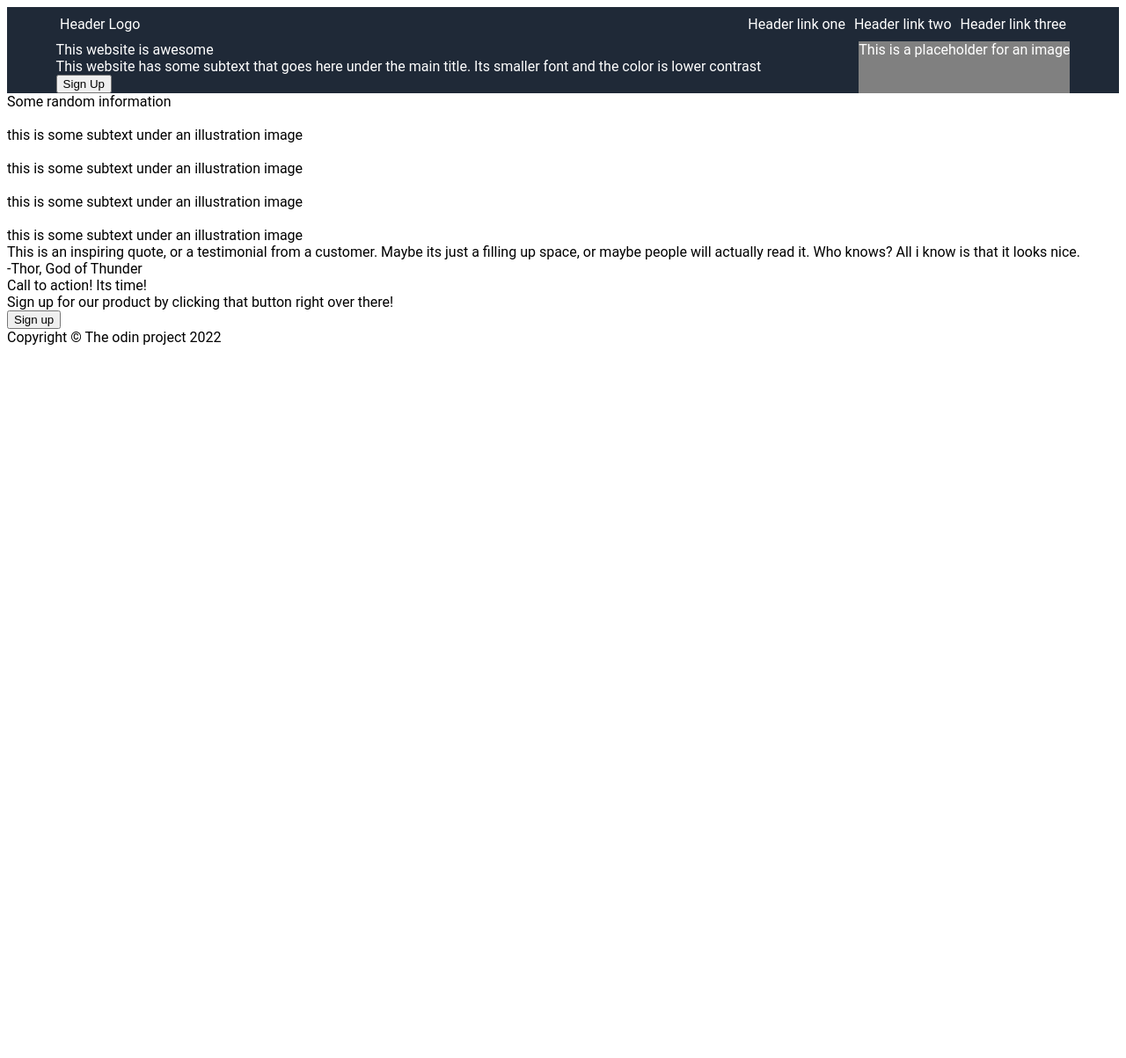
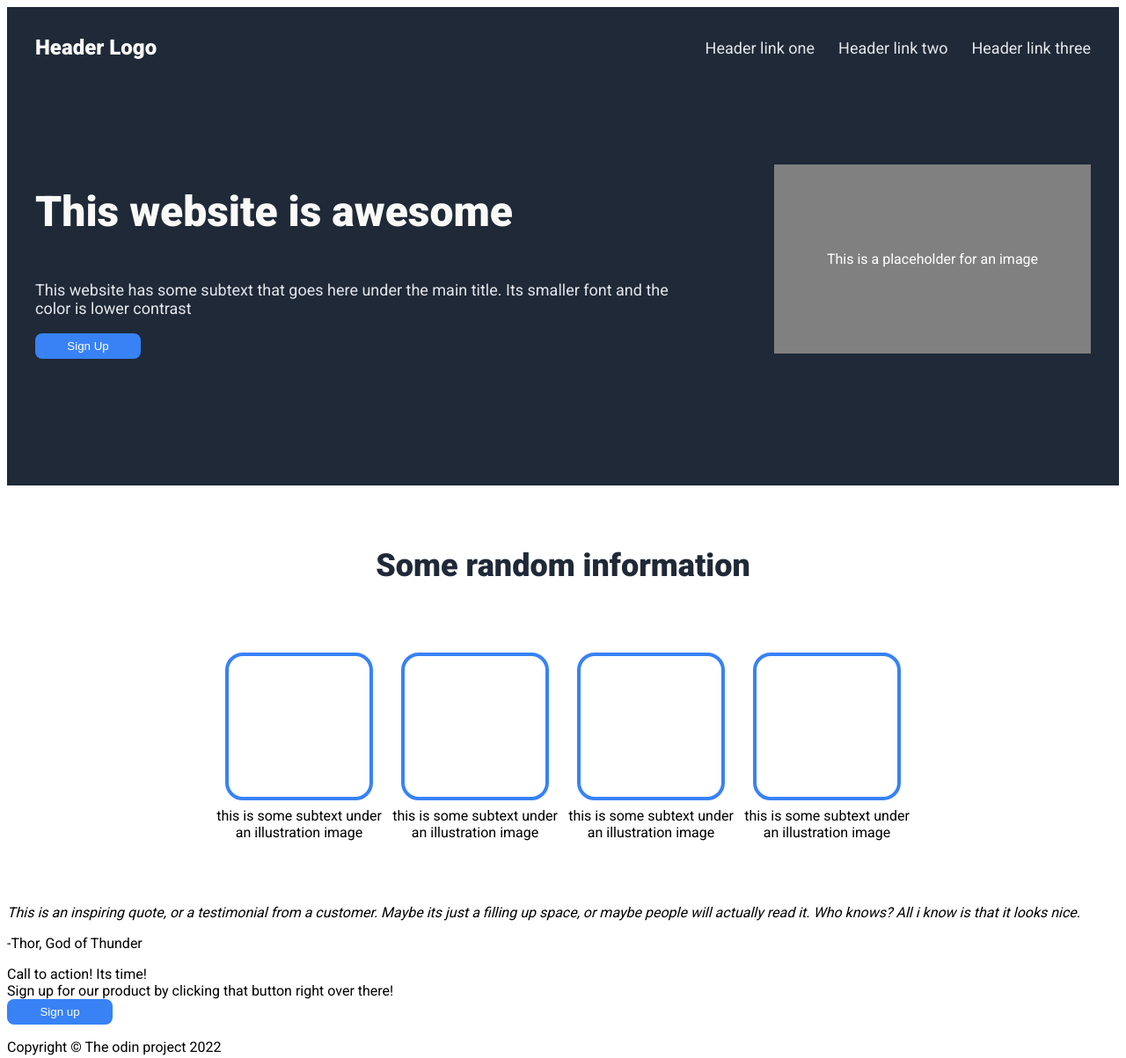
Before and after one commit to SantiagoTorricella/Landing-page, a plain HTML site: page index.html in a window 1280 px wide. Shown: the whole page at 88% size. Before the commit the page ends 800 px from the top, so only its background shows below. Drawn offline with Linux system fonts and the light colour scheme.

Commit message:
Header casi terminad, mas final del centro

```diff
--- a/index.html
+++ b/index.html
@@ -1,78 +1,80 @@
 <!DOCTYPE html>
 <html lang="en">
-
   <head>
     <meta charset="UTF-8" />
     <meta http-equiv="X-UA-Compatible" content="IE=edge" />
     <meta name="viewport" content="width=device-width, initial-scale=1.0" />
     <title>Landing Page</title>
-    <link rel="stylesheet" href="./style.css">
+    <link rel="stylesheet" href="./style.css" />
   </head>
 
   <body>
-
     <div class="header">
       <div class="header-arriba">
-            <div class="header-izq">Header Logo</div>
-            <div class="header-der">
-                <div>Header link one</div>
-                <div>Header link two</div>
-                <div>Header link three</div>
+        <div class="arriba-izq">Header Logo</div>
+        <div class="arriba-der">
+          <a href="#">Header link one</a>
+          <a href="#">Header link two</a>
+          <a href="#">Header link three</a>
         </div>
       </div>
-        <div class="centro-header">
-            <div class="centro-izq">
-                <div>This website is awesome</div>
-                <div>
+
+      <div class="Bienvenida">
+        <div class="Bienvenida-izq">
+          <h1 id="titulo">This website is awesome</h1>
+          <p id="secundario">
             This website has some subtext that goes here under the main title.
             Its smaller font and the color is lower contrast
-                </div>
+          </p>
           <button>Sign Up</button>
         </div>
-            <div class="centro-der">This is a placeholder for an image</div>
+        <div class="Bienvenida-der">This is a placeholder for an image</div>
       </div>
     </div>
 
     <div class="medio-up">
-        <div class="titulo-medio">Some random information</div>
+      <h2>Some random information</h2>
       <div class="diapos">
         <div class="modulo">
-                <img></img>
+          <div class="cuadrado"></div>
           <div>this is some subtext under an illustration image</div>
         </div>
         <div class="modulo">
-                <img></img>
+          <div class="cuadrado"></div>
           <div>this is some subtext under an illustration image</div>
         </div>
         <div class="modulo">
-                <img></img>
+          <div class="cuadrado"></div>
           <div>this is some subtext under an illustration image</div>
         </div>
         <div class="modulo">
-                <img></img>
+          <div class="cuadrado"></div>
           <div>this is some subtext under an illustration image</div>
         </div>
       </div>
     </div>
 
     <div class="medio-abajo">
-        <div class="quote">
-            This is an inspiring quote, or a testimonial from a customer. Maybe its just a filling up space, or maybe
-            people will actually read it. Who knows? All i know is that it looks nice.
-        </div>
-        <div class="sub-quote">-Thor, God of Thunder</div>
+      <em class="quote">
+        This is an inspiring quote, or a testimonial from a customer. Maybe its
+        just a filling up space, or maybe people will actually read it. Who
+        knows? All i know is that it looks nice.
+      </em>
+      <p class="sub-quote">-Thor, God of Thunder</p>
     </div>
 
     <div class="footer">
       <div class="footer-cont">
         <div class="footer-bold">Call to action! Its time!</div>
-            <div>Sign up for our product by clicking that button right over there!</div>
+        <div>
+          Sign up for our product by clicking that button right over there!
+        </div>
       </div>
       <button>Sign up</button>
     </div>
 
-    <div class="copyright">Copyright © The odin project 2022</div>
-
+    <footer>
+      <p>Copyright © The odin project 2022</p>
+    </footer>
   </body>
-
 </html>
--- a/style.css
+++ b/style.css
@@ -1,35 +1,129 @@
+@import url("https://fonts.googleapis.com/css2?family=Roboto:wght@300;400;500;700;900&display=swap");
+
 body {
-  font-family: "Roboto", arial;
+  font-family: "Roboto", sans-serif;
 }
+/* sacar decoracion texto */
+
+a {
+  text-decoration: none;
+  color: #e5e7eb;
+}
+
+/*
+======
+HEADER
+======
+*/
 
 .header {
   background-color: #1f2937;
-  color: white;
   display: flex;
   flex-direction: column;
-  flex: 1;
+  padding: 2em;
 }
 
 .header-arriba {
   display: flex;
   justify-content: space-between;
-  padding: 10px;
-  margin-left: 50px;
-  margin-right: 50px;
+  align-items: baseline;
 }
 
-.header-der {
-  text-align: center;
+.arriba-der {
   display: flex;
-  gap: 10px;
+  gap: 1.5em;
+  font-size: 18px;
+  color: #e5e7eb;
+  align-self: center;
 }
 
-.centro-header {
-  display: flex;
-  justify-content: space-around;
+.arriba-izq {
+  font-size: 24px;
+  color: #f9faf8;
+  font-weight: 900;
+  align-self: center;
 }
 
-.centro-der {
+.Bienvenida {
+  padding: 7em 0;
+  display: flex;
+  justify-content: center;
+  align-items: center;
+  gap: 5em;
+}
+
+.Bienvenida-izq {
+  display: flex;
+  flex-direction: column;
+}
+
+.Bienvenida-der {
+  flex-shrink: 0;
+  width: 30%;
   background-color: gray;
+  display: flex;
+  justify-content: center;
+  align-items: center;
+  height: 215px;
+  color: white;
+}
+
+#titulo {
+  font-size: 48px;
+  font-weight: 900;
+  color: #f9faf8;
+}
+
+button {
+  padding: 7px 1em;
+  width: 120px;
+  background-color: #3882f6;
+  border-radius: 8px;
+  border: none;
+  color: white;
+}
+
+#secundario {
+  font-size: 18px;
+  color: #e5e7eb;
+}
+
+/* MODULOS */
+
+h2 {
+  font-size: 36px;
+  font-weight: 900;
+  color: #1f2937;
+}
+
+.medio-up {
+  display: flex;
+  flex-direction: column;
+  align-items: center;
+  padding: 1.5em;
+  margin-top: 1em;
+}
+
+.diapos {
+  display: flex;
+  justify-content: center;
+  align-items: center;
+  flex-wrap: wrap;
+  margin: 3em;
+}
+
+.modulo {
   text-align: center;
+  max-width: 200px;
+  display: flex;
+  flex-direction: column;
+  align-items: center;
+  gap: 0.5em;
 }
+
+.cuadrado {
+  border: 4px solid #3882f6;
+  border-radius: 20px;
+  width: 160px;
+  height: 160px;
+}
```
Lines whose indentation alone changed are shown as unchanged.
